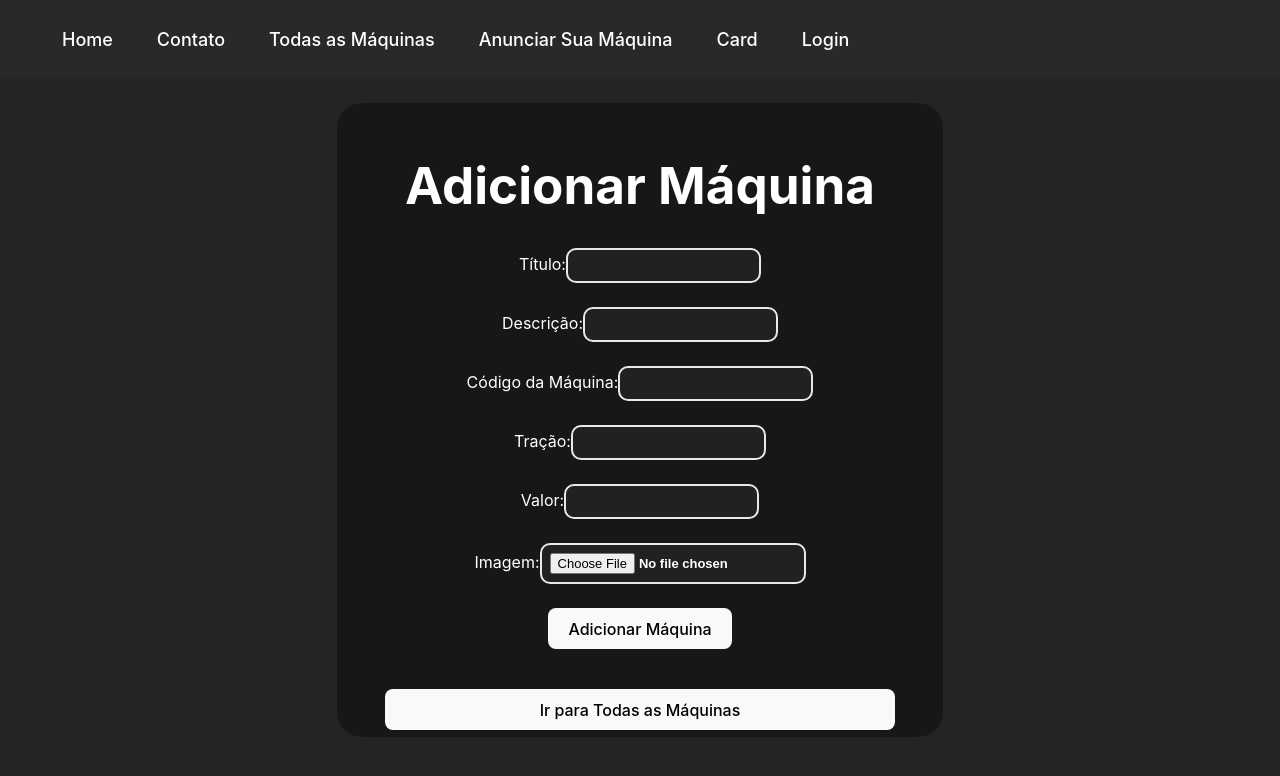
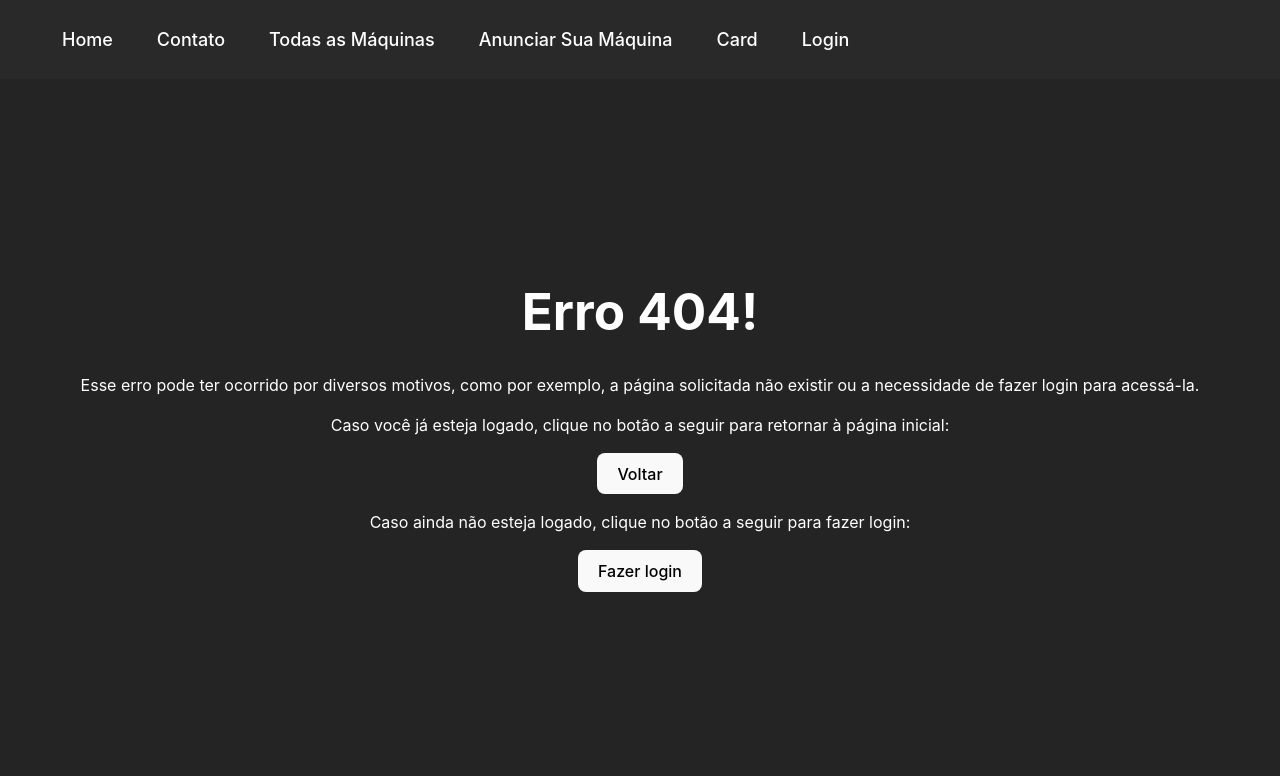
Before and after one commit to Yagoaguiar/LocaFacil, a React (Vite) app: page /AdicionarMaquina in a window 1280 px wide. Shown: the top 776 px of the page. Built offline with nearby package versions, Linux system fonts and the light colour scheme.

Commit message:
versao 0.0.6

```diff
--- a/src/App.jsx
+++ b/src/App.jsx
@@ -1,6 +1,7 @@
 import { BrowserRouter, Routes, Route } from "react-router-dom";
+import { useState } from 'react';
 import Home from "../src/components/Pages/Home/index";
-import Login from "./components/Pages/Login"
+import Login from "./components/Pages/Login";
 import Maquina from "../src/components/Pages/Maquinas/index";
 import Contato from "../src/components/Pages/Contato/index";
 import EsqueciSenha from "../src/components/Pages/EsqueciSenha/index";
@@ -9,25 +10,45 @@ import Card from "../src/components/Pages/Card";
 import TodasAsMaquinas from "../src/components/Pages/TodasAsMaquinas";
 import AdicionarMaquina from "../src/components/Pages/AdicionarMaquina";
 import Cadastro from "../src/components/Pages/Cadastro/index";
-function App() {
+import Erro404 from "../src/components/Pages/Erro404/erro"
+
+export default function App() {
+  const [logado, setLogado] = useState(false);
+
+  function handleLogin(event) {
+    setLogado(true);
+  }
+
+  function handleLogout(event) {
+    setLogado(false);
+  }
+
   return (
     <BrowserRouter>
       <div>
         <Menu />
         <Routes>
-          <Route path="/" element={<Home />} />
-          <Route path="/login" element={<Login />} />
-          <Route path="/maquina" element={<Maquina />} />
-          <Route path="/esquecisenha" element={<EsqueciSenha />} />
-          <Route path="/contato" element={<Contato />} />
-          <Route path="/AdicionarMaquina" element={<AdicionarMaquina />} />
-          <Route path="/TodasAsMaquinas" element={<TodasAsMaquinas />} />
-          <Route path="/Card" element={<Card />} />
-          <Route path="/cadastro" element={<Cadastro />} />
+        {logado ? (
+          <>
+            <Route path="/AdicionarMaquina" element={<AdicionarMaquina onLogout={handleLogout}/>} />
+            <Route path="/logout" element={<Login onLogout={handleLogout} />} />
+          </>
+
+        ) : (
+          <>
+            <Route path="/login" element={<Login onLogin={handleLogin} />} />
+            <Route path="/esquecisenha" element={<EsqueciSenha />} />
+            <Route path="/cadastro" element={<Cadastro />} />
+            <Route path="/home" element={<Home />} />
+            <Route path="/TodasAsMaquinas" element={<TodasAsMaquinas />} />
+            <Route path="/maquina" element={<Maquina />} />
+            <Route path="/Card" element={<Card />} />
+            <Route path="/contato" element={<Contato />} />
+          </>
+        )}
+            <Route path="*" element={<Erro404 />} />
         </Routes>
       </div>
     </BrowserRouter>
   );
 }
-
-export default App;
--- a/src/components/Pages/AdicionarMaquina/index.jsx
+++ b/src/components/Pages/AdicionarMaquina/index.jsx
@@ -3,7 +3,7 @@ import { useNavigate } from 'react-router-dom';
 import style from './Machine.module.css'
 
 
-const AdicionarMaquina = () => {
+const AdicionarMaquina = (props) => {
   const navigate = useNavigate();
   const [machines, setMachines] = useState([]);
   const [formData, setFormData] = useState({
@@ -15,6 +15,10 @@ const AdicionarMaquina = () => {
     image: null
   });
 
+  function handleClick(event) {
+    props.onLogout(event)
+    navigate('/TodasAsMaquinas')
+}
   const handleInputChange = (event) => {
     const { name, value } = event.target;
     setFormData((prevData) => ({
@@ -29,10 +33,6 @@ const AdicionarMaquina = () => {
       ...prevData,
       image: URL.createObjectURL(imageFile)
     }));
-  };
-
-  const handleClick = () => {
-    navigate('/todas-as-maquinas');
   };
 
   const handleSubmit = (event) => {
@@ -52,7 +52,7 @@ const AdicionarMaquina = () => {
   return (
     <div className={style.formContainer}>
 
-      <form className={style.Mainform} onSubmit={handleSubmit}>
+      <form className={style.Mainform}>
         <h1 className={style.TittleOne}>Adicionar Máquina</h1>
         <label className={style.mainLabel}>
           Título:
@@ -119,7 +119,7 @@ const AdicionarMaquina = () => {
           />
         </label>
         <br />
-        <button type="submit">Adicionar Máquina</button>
+        <button onClick={handleClick}>Adicionar Máquina</button>
       </form>
       <div>
         {machines.map(machine => (
@@ -135,7 +135,7 @@ const AdicionarMaquina = () => {
           </div>
         ))}
       </div>
-      <button onClick={handleClick}>Ir para Todas as Máquinas</button>
+
     </div>
   );
 };
--- a/src/components/Pages/Cadastro/index.jsx
+++ b/src/components/Pages/Cadastro/index.jsx
@@ -1,7 +1,7 @@
-import { useState } from 'react';
-import { useNavigate } from 'react-router-dom';
+import React, { useState } from "react";
 import { Link } from 'react-router-dom';
 import style from './Cadastro.module.css'
+
 const Cadastro = () => {
   const [nome, setNome] = useState('');
   const [email, setEmail] = useState('');
--- a/src/components/Pages/Erro404/erro.jsx
+++ b/src/components/Pages/Erro404/erro.jsx
@@ -0,0 +1,25 @@
+import { useNavigate } from 'react-router-dom';
+function ErrorPage() {
+  const navigate = useNavigate();
+
+  function handleGoBack() {
+    navigate('/');
+  }
+
+  function handleLogin() {
+    navigate('/login');
+  }
+
+  return (
+    <div>
+      <h1>Erro 404!</h1>
+      <p>Esse erro pode ter ocorrido por diversos motivos, como por exemplo, a página solicitada não existir ou a necessidade de fazer login para acessá-la.</p>
+      <p>Caso você já esteja logado, clique no botão a seguir para retornar à página inicial:</p>
+      <button onClick={handleGoBack}>Voltar</button>
+      <p>Caso ainda não esteja logado, clique no botão a seguir para fazer login:</p>
+      <button onClick={handleLogin}>Fazer login</button>
+    </div>
+  );
+}
+
+export default ErrorPage;
--- a/src/components/Pages/Login/index.jsx
+++ b/src/components/Pages/Login/index.jsx
@@ -2,7 +2,14 @@ import { useState } from 'react';
 import { useNavigate } from 'react-router-dom';
 import styles from './Login.module.css';
 
-function Login() {
+function Login(props) {
+
+  const handleSubmit = (event) => {
+    event.preventDefault();
+    props.onLogin(email, password);
+    navigate("/AdicionarMaquina");
+  };
+
   const [email, setEmail] = useState('');
   const [password, setPassword] = useState('');
   const navigate = useNavigate();
@@ -12,19 +19,16 @@ function Login() {
   const esqueciSenha = () => {
     navigate('/esquecisenha')
   }
-  const adicionarMaquina = () => {
-    navigate('/AdicionarMaquina');
-  };
 
   const handleLogin = (e) => {
     e.preventDefault();
-    // lógica de autenticação aqui
+
   };
 
   return (
     <div className={styles.loginBox}>
       <h1 className={styles.Txtp}>Login</h1>
-      <form onSubmit={handleLogin}>
+      <form onSubmit={handleSubmit}>
         <label className={styles.userBox}>
           E-mail:
           <input
@@ -42,9 +46,7 @@ function Login() {
             onChange={(e) => setPassword(e.target.value)}
           />
         </label>
-        <button className={styles.botao1} type="submit" onClick={adicionarMaquina}>
-          Entrar
-        </button>
+        <button className={styles.botao1} type="submit">Entrar</button>
         <button className={styles.botao2} type="submit" onClick={cadastre}>Cadastre-se</button>
       </form>
 
```
